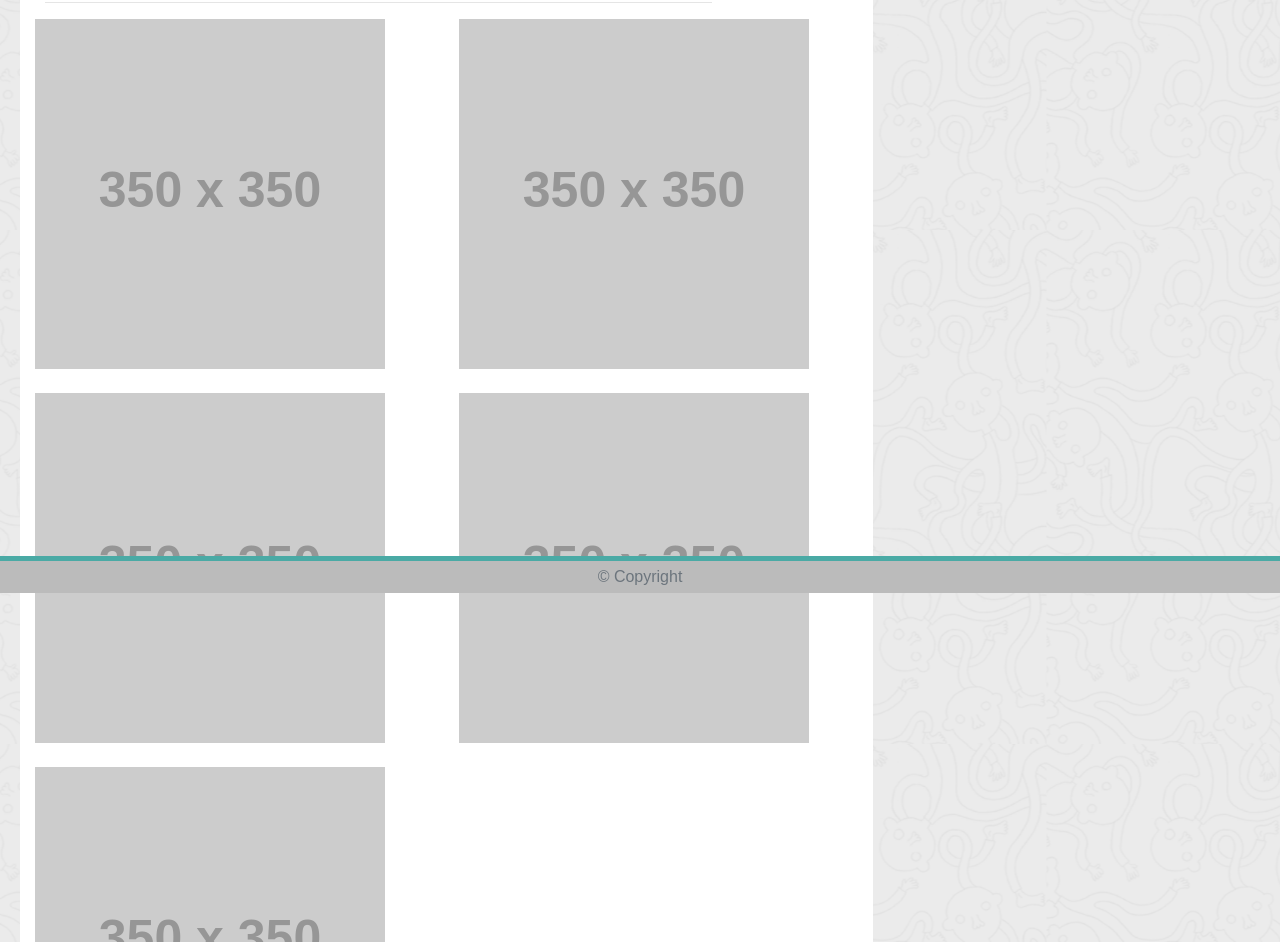
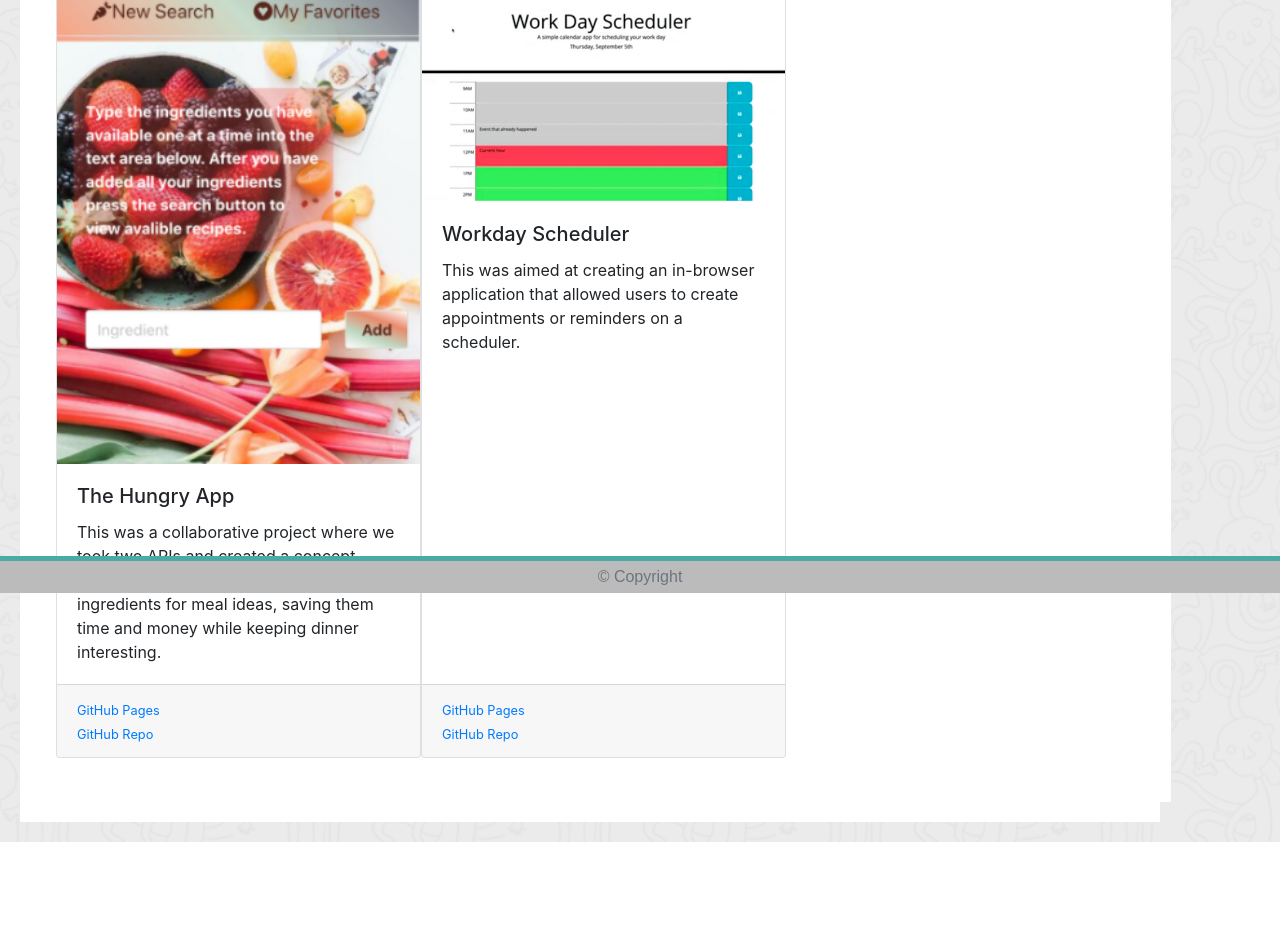
Before and after one commit to marandaz/portfolio-2, a plain HTML site: page portfolio.html in a window 1280 px wide. Shown: the part 207-1149 px from the top of the page. After the commit the page ends 1049 px from the top, so only its background shows below. Drawn offline with nearby package versions, Linux system fonts and the light colour scheme; placeholder pictures from the web are drawn by us.

Commit message:
updates to index

```diff
--- a/portfolio.html
+++ b/portfolio.html
@@ -29,7 +29,8 @@
             <div class="collapse navbar-collapse" id="navbarNavAltMarkup">
                 <div class="navbar-nav">
                     <a class="nav-link" href="contact.html">Contact</a>
-          <a class="nav-link active" href="portfolio.html">Portfolio <span class="sr-only">(current)</span></a>
+                    <a class="nav-link active" href="portfolio.html">Portfolio <span
+                            class="sr-only">(current)</span></a>
                     <a class="nav-link" href="index.html">About</a>
                 </div>
             </div>
@@ -38,27 +39,54 @@
 
     <!-- Start Container -->
 
-  <main class="container col-8">
+    <main class="container">
         <div class="row">
-      <div class="about-background col-10 mt-2">
+            <section class="card card-bg col-12 mx-3 border-0 rounded-0 ">
+                <div class="card-body">
                     <h1>Portfolio</h1>
-        <hr />
+                    <div class="row row-cols-1 row-cols-md-3">
+                        <div class="card mb-4">
+                            <img src="./assets/hungry.png" class="card-img-top" alt="Hungry app homepage image">
+                            <div class="card-body">
+                                <h5 class="card-title">The Hungry App</h5>
+                                <p class="card-text">This was a collaborative project where we took two APIs and
+                                    created
+                                    a concept around them. Users can search ingredients for meal ideas, saving them
+                                    time
+                                    and money while keeping dinner interesting.
+                            </div>
+                            <div class="card-footer">
+                                <small class="text-muted"><a
+                                        href="https://marandaz.github.io/the-hungry-app-proj1/">GitHub
+                                        Pages</a></small>
+                                <br>
+                                <small class="text-muted"><a
+                                        href="https://github.com/marandaz/the-hungry-app-proj1">GitHub
+                                        Repo</a></small>
                             </div>
                         </div>
-    <div class="row">
-      <div class="col-8">
+                        <div class="card mb-4">
+                            <img src="./assets/scheduler.png" class="card-img-top" alt="Workday scheduler image">
+                            <div class="card-body">
+                                <h5 class="card-title">Workday Scheduler</h5>
+                                <p class="card-text">This was aimed at creating an in-browser application that
+                                    allowed
+                                    users to create appointments or reminders on a scheduler.
+                            </div>
+                            <div class="card-footer">
+                                <small class="text-muted"><a
+                                        href="https://marandaz.github.io/work-day-scheduler/">GitHub
+                                        Pages</a></small>
+                                <br>
+                                <small class="text-muted"><a
+                                        href="https://github.com/marandaz/work-day-scheduler">GitHub
+                                        Repo</a></small>
                             </div>
                         </div>
-    <div class="row">
-      <div class="col-lg-6 mb-4"><img src="https://via.placeholder.com/350x350" alt="placeholder image"></div>
-      <div class="col-lg-6 mb-4"><img src="https://via.placeholder.com/350x350" alt="placeholder image"></div>
                     </div>
-    <div class="row">
-      <div class="col-lg-6 mb-4"><img src="https://via.placeholder.com/350x350" alt="placeholder image"></div>
-      <div class="col-lg-6 mb-4"><img src="https://via.placeholder.com/350x350" alt="placeholder image"></div>
                 </div>
-    <div class="row">
-      <div class="col-lg-6 mb-4"><img src="https://via.placeholder.com/350x350" alt="placeholder image"></div>
+                <!-- </div> -->
+            </section>
         </div>
     </main>
 
```
Also changed, not shown: index.html (+27 -24 lines), assets/hungry.png (added), assets/scheduler.png (added), script.js (deleted). Lines whose indentation alone changed are shown as unchanged.
